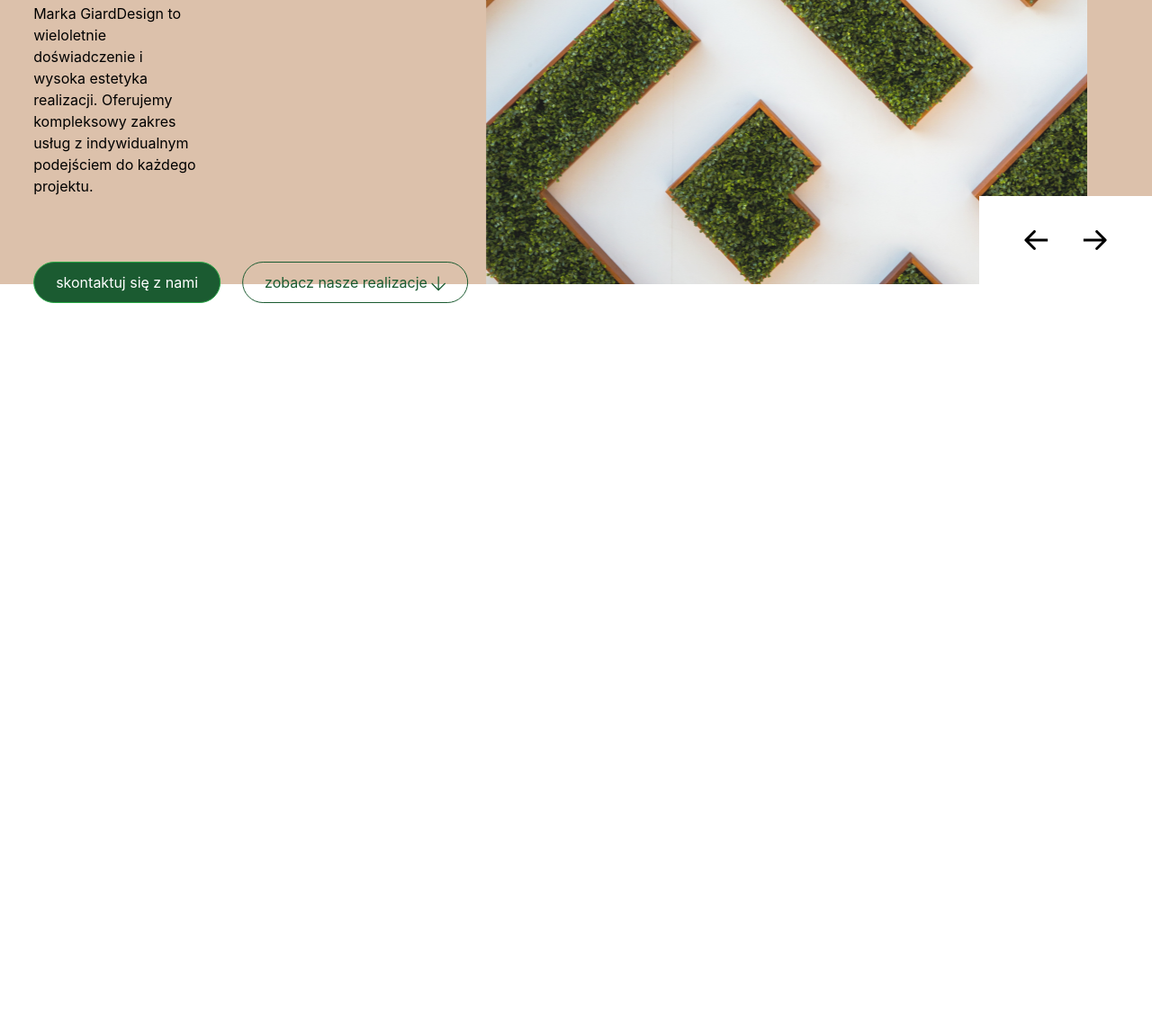
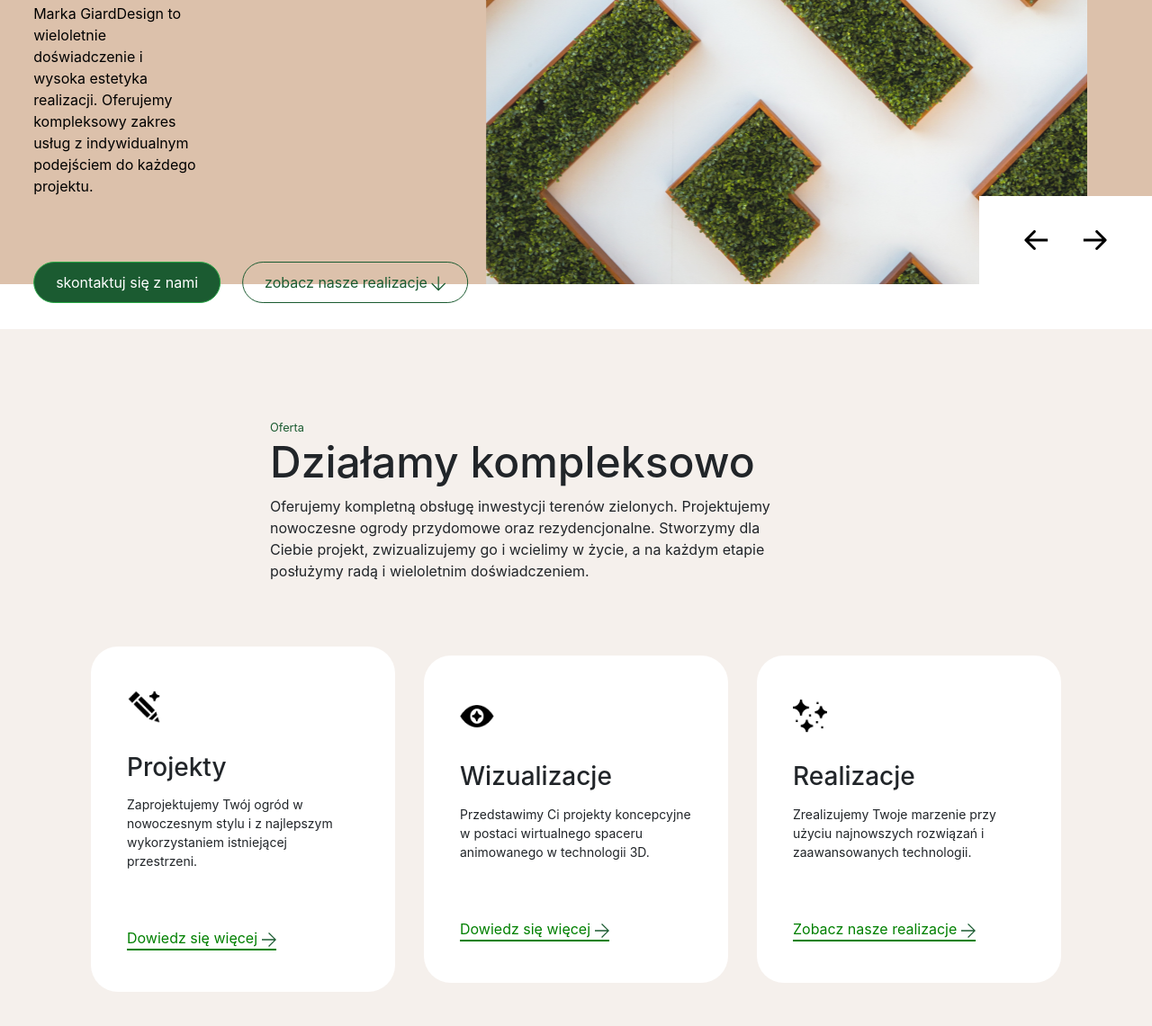
Before and after one commit to Arekk17/giarddesigne, a website built with Vite: page giarddesigne/index.html in a window 1280 px wide. Shown: the part 509-1650 px from the top of the page at 90% size. Before the commit the page ends 875 px from the top, so only its background shows below. Built offline with nearby package versions, Linux system fonts and the light colour scheme.

Commit message:
create offer section

```diff
--- a/giarddesigne/index.html
+++ b/giarddesigne/index.html
@@ -14,6 +14,7 @@
     ></script>
     <link rel="stylesheet" href="./styles/Navigation.css" />
     <link rel="stylesheet" href="./styles/Intro.css" />
+    <link rel="stylesheet" href="./styles/Offer.css" />
   </head>
   <body>
     <nav class="navbar navbar-expand-lg navbar-dark bg-white py-4">
@@ -251,12 +252,134 @@
         </div>
       </div>
     </div>
-
+    <div class="offer-container w-100">
+      <div class="offer-text">
+        <small class="title-text">Oferta</small>
+        <h2>Działamy kompleksowo</h2>
+        <p>
+          Oferujemy kompletną obsługę inwestycji terenów zielonych. Projektujemy
+          nowoczesne ogrody przydomowe oraz rezydencjonalne. Stworzymy dla
+          Ciebie projekt, zwizualizujemy go i wcielimy w życie, a na każdym
+          etapie posłużymy radą i wieloletnim doświadczeniem.
+        </p>
+      </div>
+      <div class="row flex justify-content-center align-items-center">
+        <div class="col-md-4">
+          <div class="square-box">
+            <img src="./assets/Pen.png" alt="" />
+            <h3>Projekty</h3>
+            <span>
+              Zaprojektujemy Twój ogród w nowoczesnym stylu i z najlepszym
+              wykorzystaniem istniejącej przestrzeni.
+            </span>
+            <button class="btn button-offer">
+              Dowiedz się więcej
+              <svg
+                width="16"
+                height="16"
+                viewBox="0 0 16 16"
+                fill="none"
+                xmlns="http://www.w3.org/2000/svg"
+              >
+                <path
+                  d="M7.99528 -1.20755e-06L7.09959 0.895696L13.5769 7.36358L-7.5502e-07 7.36358L-6.43745e-07 8.63642L13.5675 8.63642L7.09959 15.1043L7.99529 16L16 7.99529L7.99528 -1.20755e-06Z"
+                  fill="#1B5B31"
+                />
+              </svg>
+            </button>
+          </div>
+        </div>
+        <div class="col-md-4 align-items-center">
+          <div class="square-box">
+            <img src="./assets/Eye.png" alt="" />
+            <h3>Wizualizacje</h3>
+            <span>
+              Przedstawimy Ci projekty koncepcyjne w postaci wirtualnego spaceru
+              animowanego w technologii 3D.
+            </span>
+            <button class="btn button-offer">
+              Dowiedz się więcej
+              <svg
+                width="16"
+                height="16"
+                viewBox="0 0 16 16"
+                fill="none"
+                xmlns="http://www.w3.org/2000/svg"
+              >
+                <path
+                  d="M7.99528 -1.20755e-06L7.09959 0.895696L13.5769 7.36358L-7.5502e-07 7.36358L-6.43745e-07 8.63642L13.5675 8.63642L7.09959 15.1043L7.99529 16L16 7.99529L7.99528 -1.20755e-06Z"
+                  fill="#1B5B31"
+                />
+              </svg>
+            </button>
+          </div>
+        </div>
+        <div class="col-md-4">
+          <div class="square-box">
+            <img src="./assets/Star.png" alt="" />
+            <h3>Realizacje</h3>
+            <span>
+              Zrealizujemy Twoje marzenie przy użyciu najnowszych rozwiązań i
+              zaawansowanych technologii.
+            </span>
+            <button class="btn button-offer">
+              Zobacz nasze realizacje
+              <svg
+                width="16"
+                height="16"
+                viewBox="0 0 16 16"
+                fill="none"
+                xmlns="http://www.w3.org/2000/svg"
+              >
+                <path
+                  d="M7.99528 -1.20755e-06L7.09959 0.895696L13.5769 7.36358L-7.5502e-07 7.36358L-6.43745e-07 8.63642L13.5675 8.63642L7.09959 15.1043L7.99529 16L16 7.99529L7.99528 -1.20755e-06Z"
+                  fill="#1B5B31"
+                />
+              </svg>
+            </button>
+          </div>
+        </div>
+      </div>
+    </div>
     <script src="https://code.jquery.com/jquery-3.5.1.slim.min.js"></script>
     <script src="https://cdn.jsdelivr.net/npm/@popperjs/core@2.9.1/dist/umd/popper.min.js"></script>
     <script src="https://stackpath.bootstrapcdn.com/bootstrap/4.5.2/js/bootstrap.min.js"></script>
     <script src="./scripts/searchbar.js"></script>
     <script src="./scripts/DropDownMenu.js"></script>
     <script src="https://code.jquery.com/jquery-3.6.0.min.js"></script>
+    <script>
+      // Funkcja do płynnego pojawiania się elementów
+      function fadeInAndTranslateX(element, duration) {
+        element.style.opacity = 0;
+        element.style.transform = "translateY(-40px)"; // Initial x translation
+        let startTime = null;
+
+        function animate(timestamp) {
+          if (!startTime) startTime = timestamp;
+          const progress = timestamp - startTime;
+          const opacity = progress / duration;
+          const translateX = (progress / duration) * 40; // Translate by 40px
+
+          if (opacity >= 1) {
+            element.style.opacity = 1;
+            element.style.transform = "translateY(0)"; // Reset translation
+          } else {
+            element.style.opacity = opacity;
+            element.style.transform = `translateY(calc(-40px + ${translateX}px))`;
+            requestAnimationFrame(animate);
+          }
+        }
+
+        requestAnimationFrame(animate);
+      }
+
+      // Get elements to animate
+      const squareBoxes = document.querySelectorAll(".square-box");
+
+      // Apply fadeInAndTranslateX function to each element
+      squareBoxes.forEach((box) => {
+        fadeInAndTranslateX(box, 1000); // Adjust animation duration as needed
+      });
+    </script>
   </body>
 </html>
--- /dev/null
+++ b/giarddesigne/styles/Offer.css
@@ -0,0 +1,114 @@
+.offer-container {
+  background-color: #F5F0EC;
+  width: 100%;
+  height: auto;
+  padding: 100px;
+}
+
+.offer-text {
+  display: flex;
+  flex-direction: column;
+  align-items: flex-start;
+  margin-left: 200px;
+}
+
+.square-box {
+  background-color: white;
+  display: flex;
+  align-items: flex-start;
+  flex-direction: column;
+  width: 338px;
+  height: auto;
+  border-radius: 30px;
+  padding: 48px 40px;
+  min-width: 200px;
+}
+
+.square-box img {
+  width: 38px;
+  height: 38px;
+  margin-bottom: 32px;
+}
+
+.title-text {
+  color: #1B5B31;
+}
+
+h2 {
+  font-size: 48px;
+}
+
+.button-offer {
+  background-color: transparent;
+  border: none;
+  color: green;
+  position: relative;
+  text-decoration: none;
+  cursor: pointer;
+  padding: 0;
+}
+
+.button-offer::before {
+  content: "";
+  position: absolute;
+  width: 100%;
+  height: 2px;
+  background-color: green;
+  bottom: -2px;
+  left: 0;
+  transform: scaleX(1);
+  transform-origin: left;
+  transition: transform 0.3s ease-in-out;
+}
+
+.button-offer:hover::before {
+  transform: scaleX(0);
+  transform-origin: right;
+}
+
+.button-offer:focus {
+  outline: none;
+}
+
+.square-box h3 {
+  font-size: 28px;
+  margin-bottom: 14px;
+
+}
+
+.square-box span {
+  margin-bottom: 63px;
+  font-size: 14px;
+}
+
+.col-md-4 {
+  display: flex;
+  align-items: center;
+  justify-content: center;
+}
+
+@media (max-width: 768px) {
+  .offer-text {
+      margin: 0;
+  }
+
+  .row {
+      flex-direction: column;
+  }
+
+  .col-md-4 {
+      margin-bottom: 40px;
+  }
+
+  .square-box {
+      width: 100%;
+      max-width: 400px;
+      margin: 0 auto;
+      padding: 30px;
+      border-radius: 20px;
+  }
+
+  .col-md-4:last-child {
+      margin-bottom: 0;
+  }
+}
```
Also changed, not shown: giarddesigne/assets/Eye.png (added), giarddesigne/assets/Pen.png (added), giarddesigne/assets/Star.png (added).
